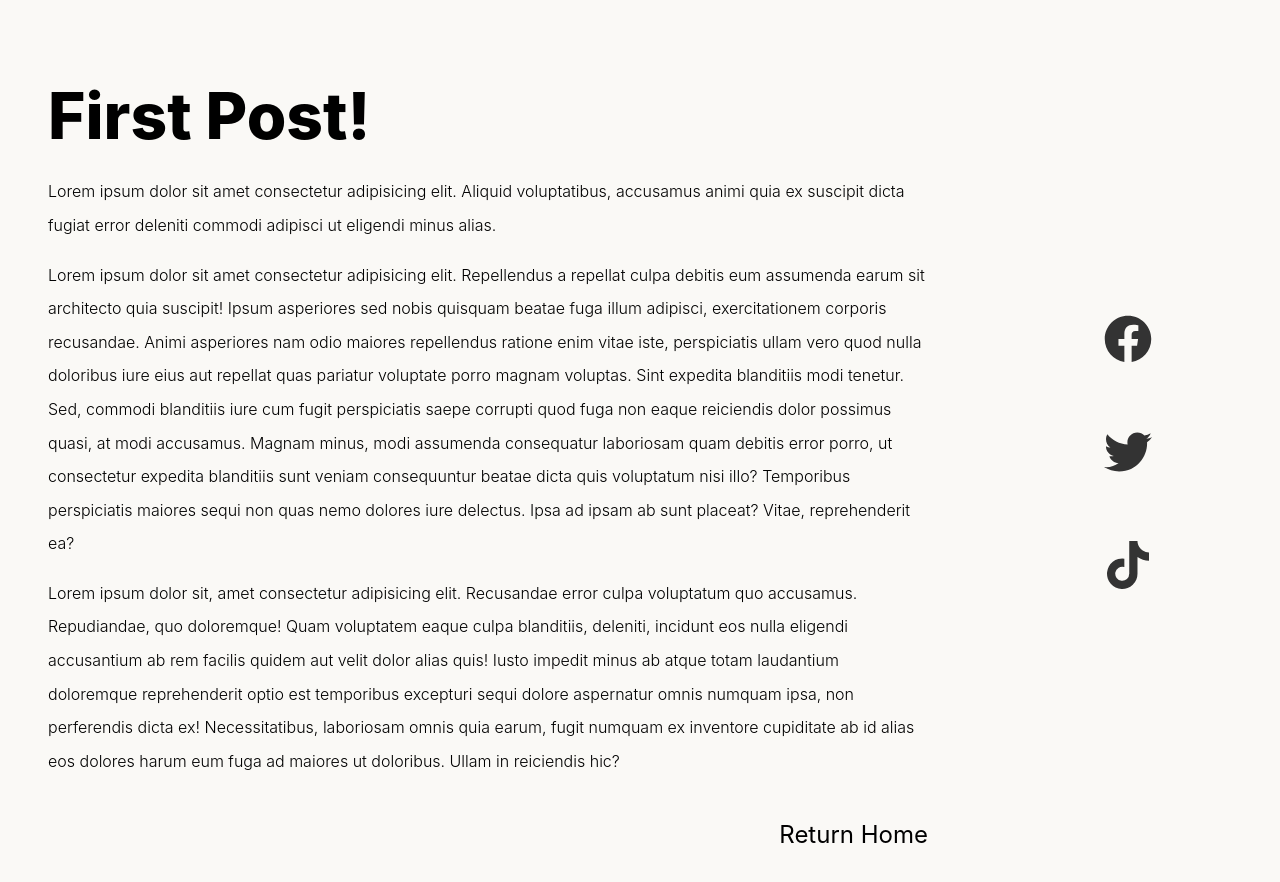
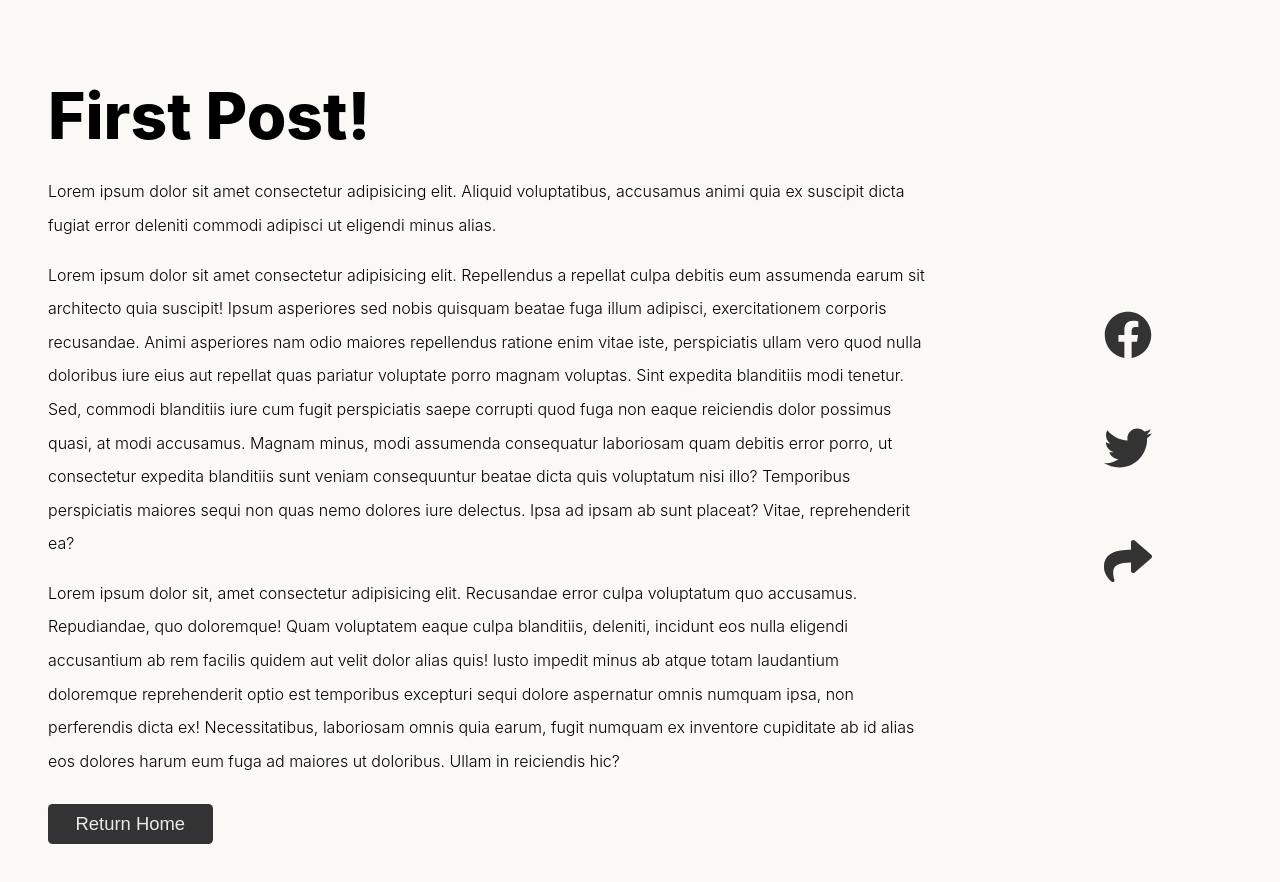
Before and after one commit to charlesmartinreed/charlie-codes-blog, a Next.js app: page /posts/first-post in a window 1280 px wide. Shown: the top 882 px of the page. Built offline with nearby package versions, Linux system fonts and the light colour scheme.

Commit message:
Add Layout component.

```diff
--- /dev/null
+++ b/components/Layout.js
@@ -0,0 +1,20 @@
+import Head from "next/head";
+import styles from "../styles/Layout.module.css";
+const siteTitle = "Charlie Codes";
+
+export default function Layout({ children }) {
+  return (
+    <>
+      <Head>
+        <meta
+          name="description"
+          content="programming, art, content creation, music, javascript, html, css"
+        />
+        <meta name="og:title" content={siteTitle} />
+        <link rel="icon" href="/favicon.ico" />
+      </Head>
+
+      <div>{children}</div>
+    </>
+  );
+}
--- a/pages/posts/first-post.js
+++ b/pages/posts/first-post.js
@@ -2,12 +2,13 @@ import Link from "next/link";
 import Head from "next/head";
 import Script from "next/script";
 import styles from "../../styles/Post.module.css";
-import { IconContext } from "react-icons";
-import { FaFacebook, FaTwitter, FaTiktok } from "react-icons/fa";
+import Layout from "../../components/Layout";
+
+import { FaFacebook, FaTwitter, FaShare } from "react-icons/fa";
 
 export default function FirstPost() {
   return (
-    <>
+    <Layout>
       <Head>
         <title>First Post</title>
       </Head>
@@ -53,8 +54,10 @@ export default function FirstPost() {
             ab id alias eos dolores harum eum fuga ad maiores ut doloribus.
             Ullam in reiciendis hic?
           </p>
-          <div className={styles.homeLink}>
-            <Link href="/">Return Home</Link>
+          <div>
+            <Link href="/">
+              <button className={styles.homeBtn}>Return Home</button>
+            </Link>
           </div>
         </div>
         <div className={styles.iconContainer}>
@@ -64,11 +67,11 @@ export default function FirstPost() {
           <a href="#!" title="Share on Twitter">
             <FaTwitter className={styles.icons} />
           </a>
-          <a href="#!" title="Share on TikTok">
-            <FaTiktok className={styles.icons} />
+          <a href="#!" title="Copy Link To Blog Post">
+            <FaShare className={styles.icons} />
           </a>
         </div>
       </div>
-    </>
+    </Layout>
   );
 }
--- /dev/null
+++ b/styles/Layout.module.css
@@ -0,0 +1,5 @@
+/* .container {
+    max-width: 36rem;
+    padding: 0 1rem;
+    margin: 3rem auto 6rem;
+} */
--- a/styles/Post.module.css
+++ b/styles/Post.module.css
@@ -46,10 +46,21 @@
   color: #abc;
 }
 
-.homeLink {
-  font-size: 1.5em;
-  text-align: right;
-  padding-top: 1em;
+.homeBtn {
+  margin-top: 0.5em;
+  font-size: 1.15em;
+  padding: 0.5em 1.5em;
+  border: none;
+  border-radius: 0.25em;
+  background: #333333;
+  transition: all 0.3s ease-in;
+  cursor: pointer;
+  color: #eaeaea;
+}
+
+.homeBtn:hover {
+  transform: translateX(5px);
+  background-color: rgba(41, 41, 41, 0.8);
 }
 
 @media screen and (max-width: 980px) {
--- a/styles/globals.css
+++ b/styles/globals.css
@@ -15,3 +15,8 @@ a {
 * {
   box-sizing: border-box;
 }
+
+img {
+  max-width: 100%;
+  display: block;
+}
```
Also changed, not shown: pages/_app.js (+9 -0 lines), pages/index.js (+0 -13 lines), styles/utils.module.css (added, +52 -0 lines).
